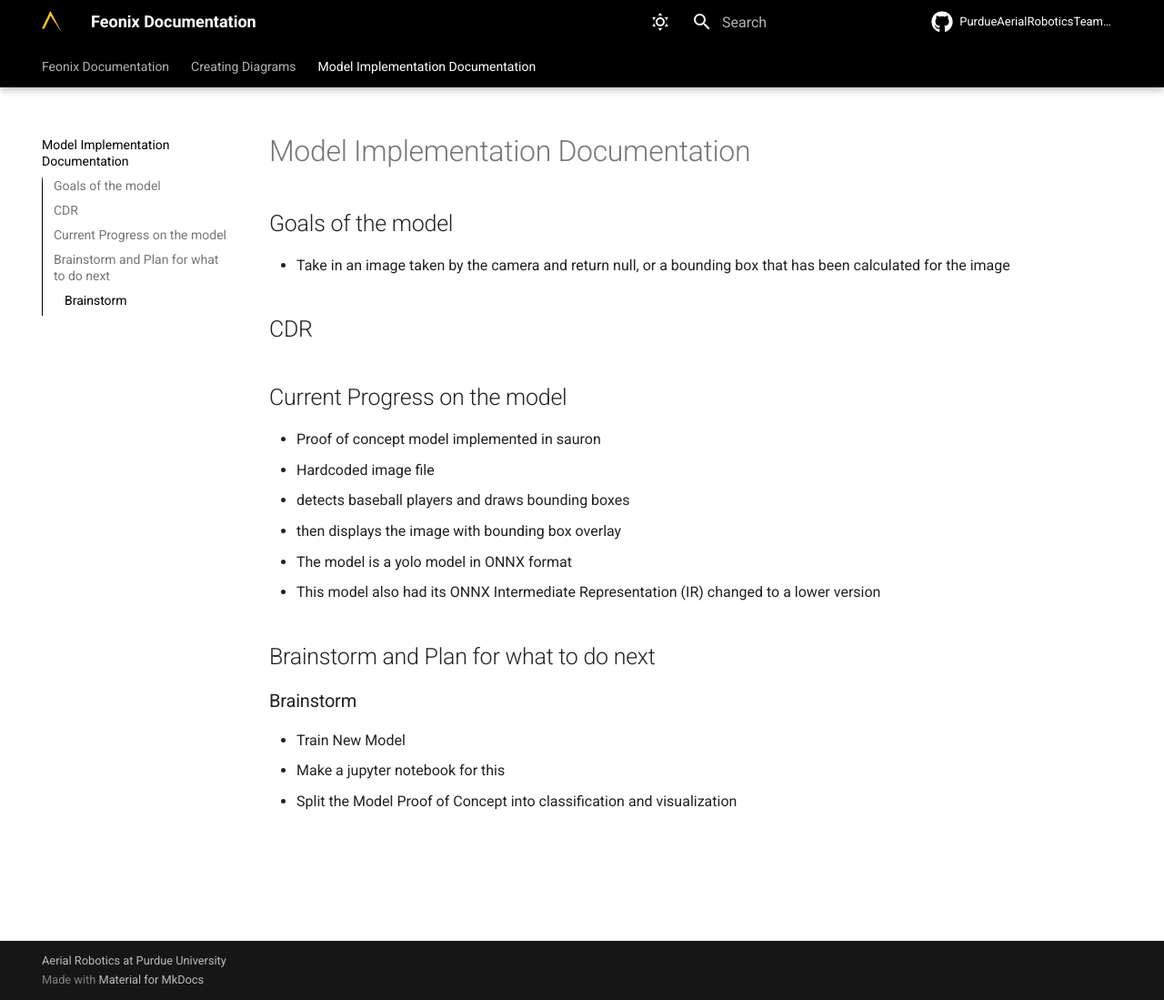
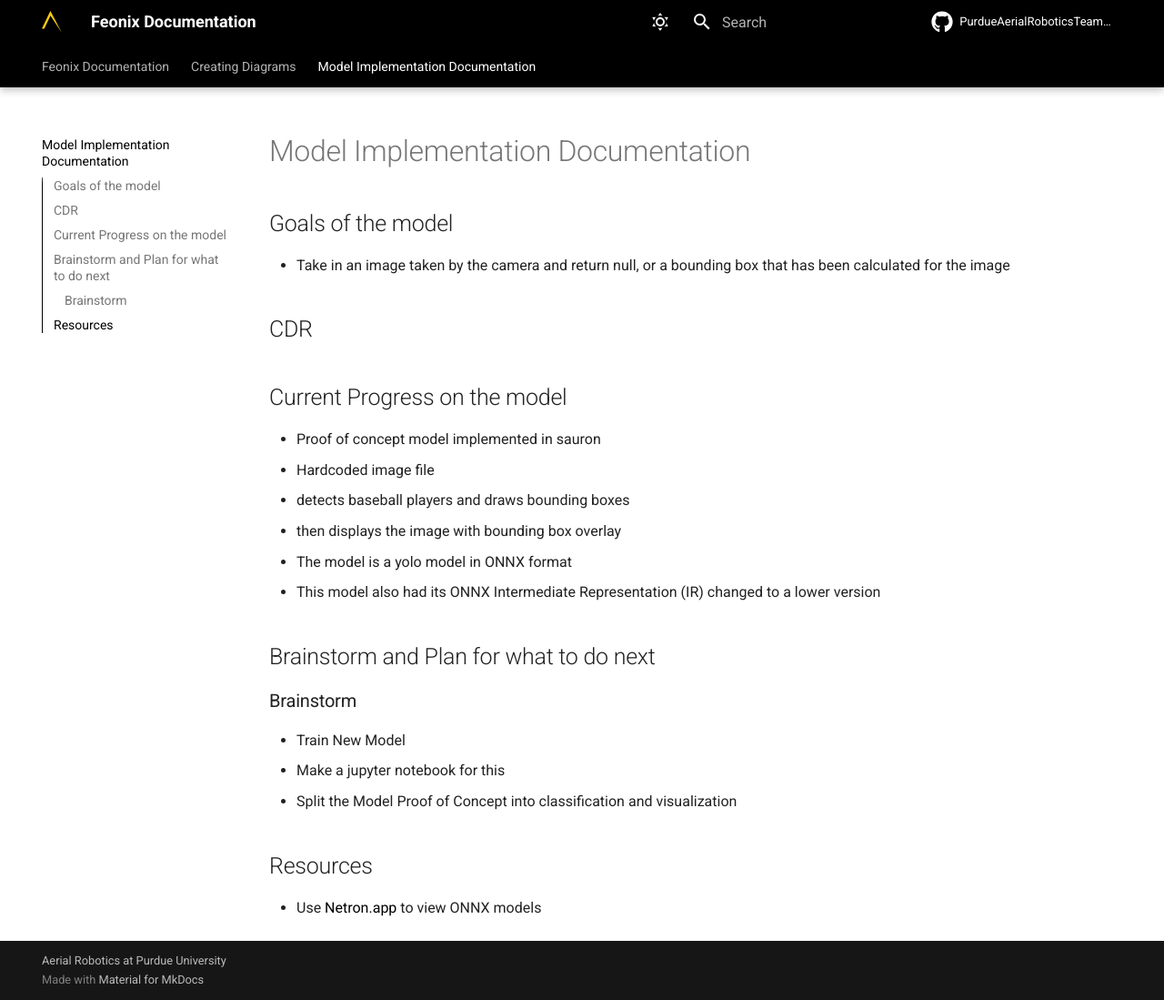
Before and after one commit to PurdueAerialRoboticsTeam/feonix-docs, an MkDocs documentation site: the page built from docs/model_implementation.md, in a window 1280 px wide and 1099 px high. Shown: the whole window at 91% size. Built offline with MkDocs 1.6.1 and Material for MkDocs 9.7.7, drawn with Linux system fonts in a browser that asks for light colours; comment, search, counter and statistics services are not loaded.

Commit message:
added resources section to model implementation

```diff
--- a/cspell.json
+++ b/cspell.json
@@ -22,6 +22,7 @@
       "Telem",
       "Wakeup",
       "ODLC",
-      "ONNX"
+      "ONNX",
+      "Netron"
     ]
 }
--- a/docs/model_implementation.md
+++ b/docs/model_implementation.md
@@ -25,3 +25,7 @@ or a bounding box that has been calculated for the image
 - Train New Model
   - Make a jupyter notebook for this
 - Split the Model Proof of Concept into classification and visualization
+
+## Resources
+
+- Use [Netron.app](https://netron.app/) to view ONNX models
```
